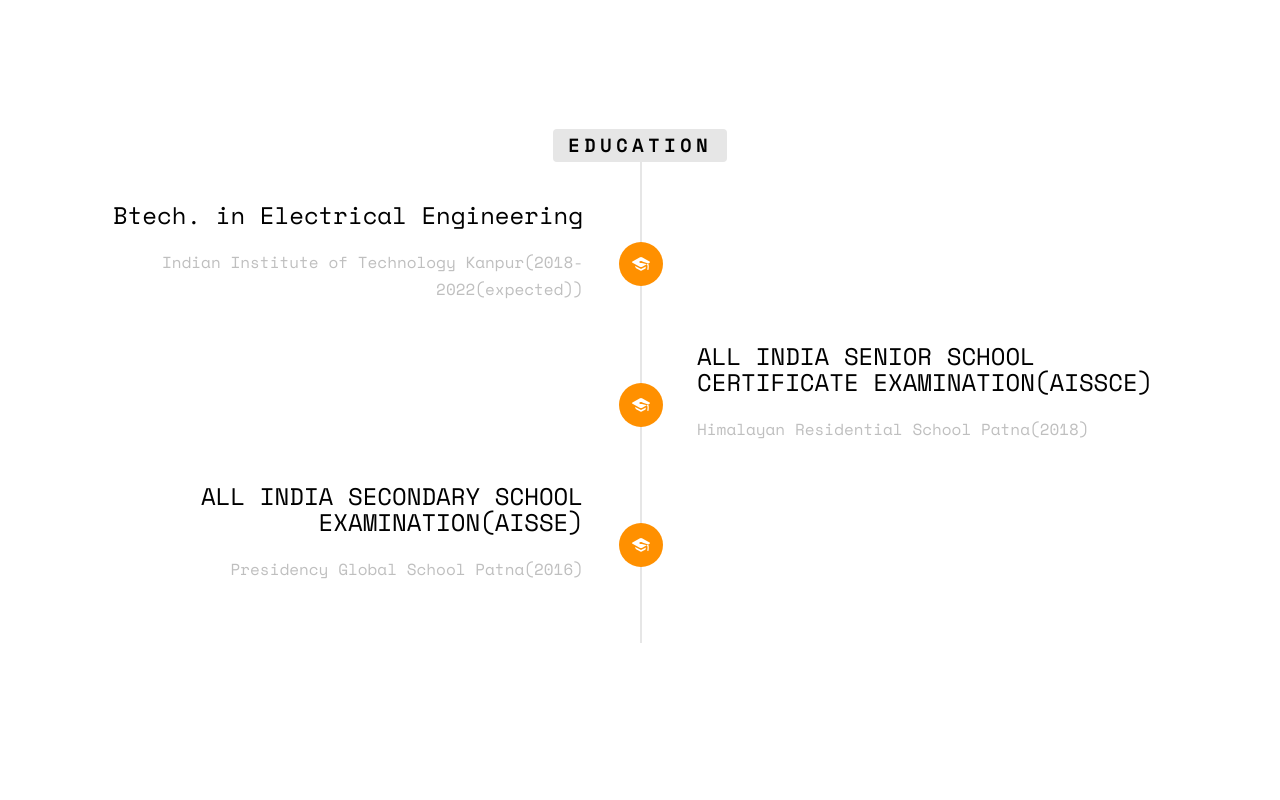
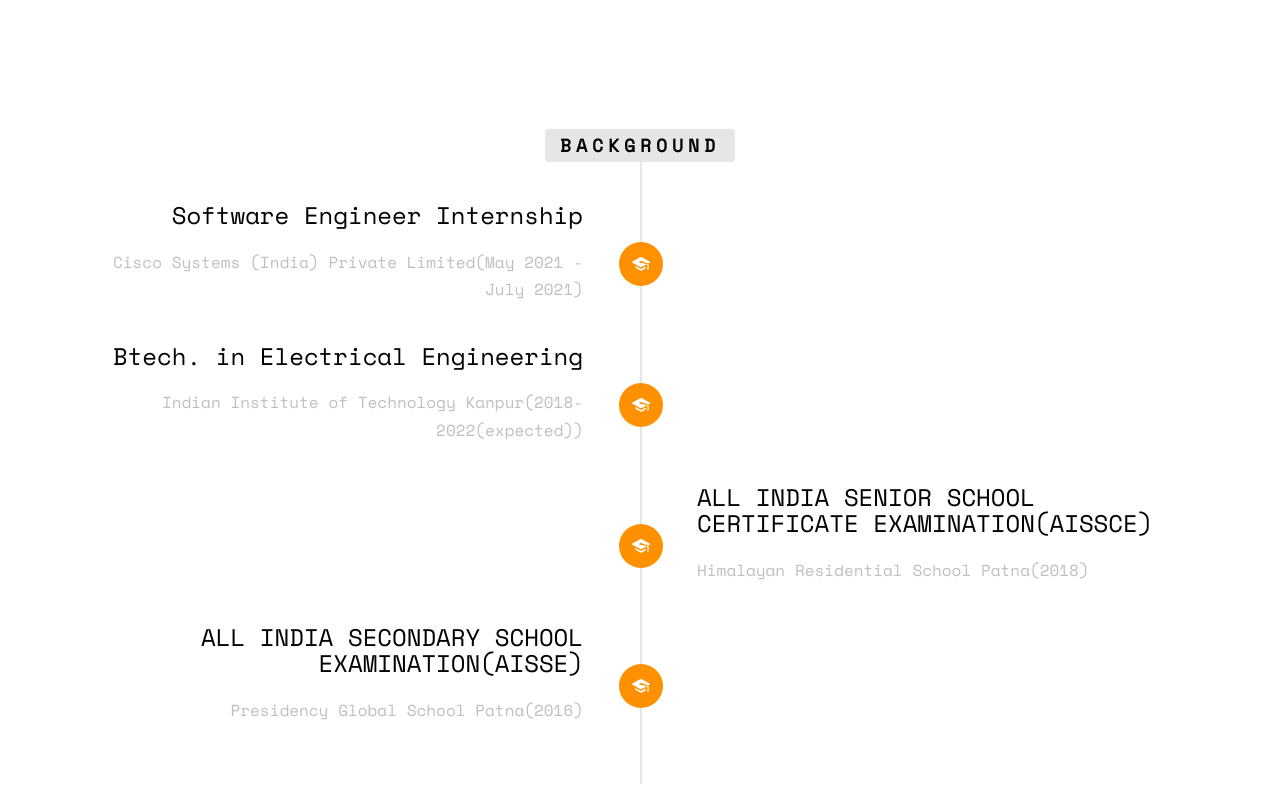
Before and after one commit to sumitkrp1234/sumitkrp1234.github.io, a plain HTML site: page index.html in a window 1280 px wide. Shown: the part 1560-2360 px from the top of the page. Drawn offline with nearby package versions, Linux system fonts and the light colour scheme; some packages are replaced by stand-ins of ours; no server answers; files whose address does not match are found by name.

Commit message:
Update index.html

```diff
--- a/index.html
+++ b/index.html
@@ -95,7 +95,16 @@
 					<ul class="timeline">
 
 						<li class="timeline-heading text-center animate-box">
-							<div><h3>Education</h3></div>
+							<div><h3>Background</h3></div>
+						</li>
+						<li class="animate-box timeline-unverted">
+							<div class="timeline-badge"><i class="icon-graduation-cap"></i></div>
+							<div class="timeline-panel">
+								<div class="timeline-heading">
+									<h3 class="timeline-title">Software Engineer Internship</h3>
+									<span class="company">Cisco Systems (India) Private Limited(May 2021 - July 2021)</span>
+								</div>
+							</div>
 						</li>
 						<li class="animate-box timeline-unverted">
 							<div class="timeline-badge"><i class="icon-graduation-cap"></i></div>
```
